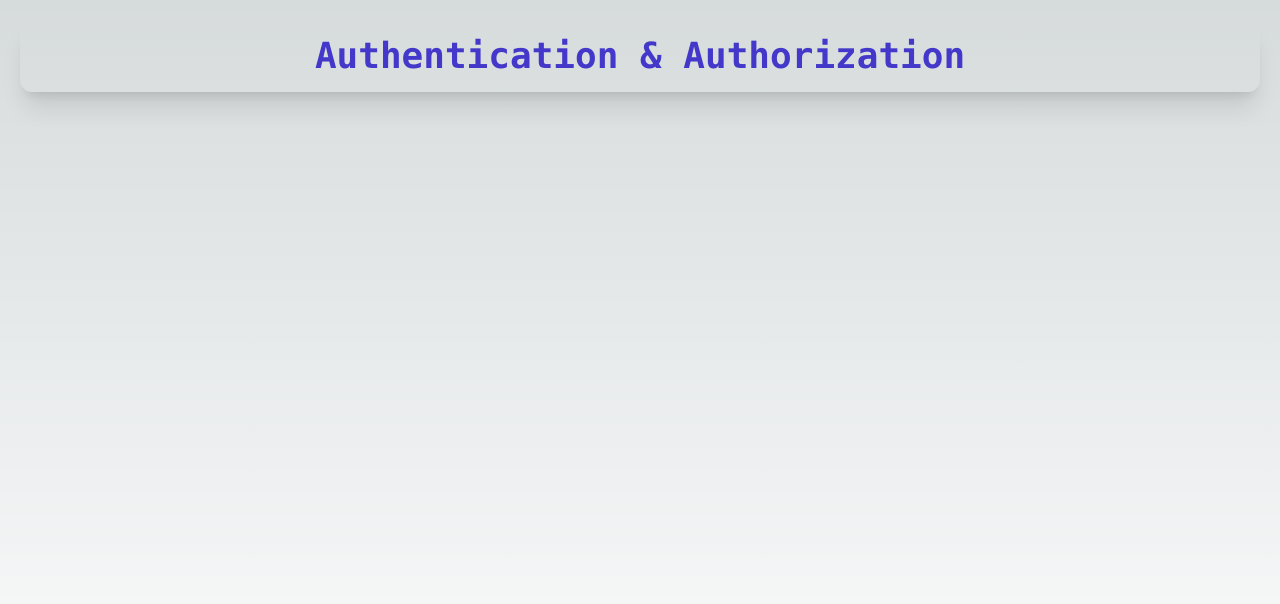
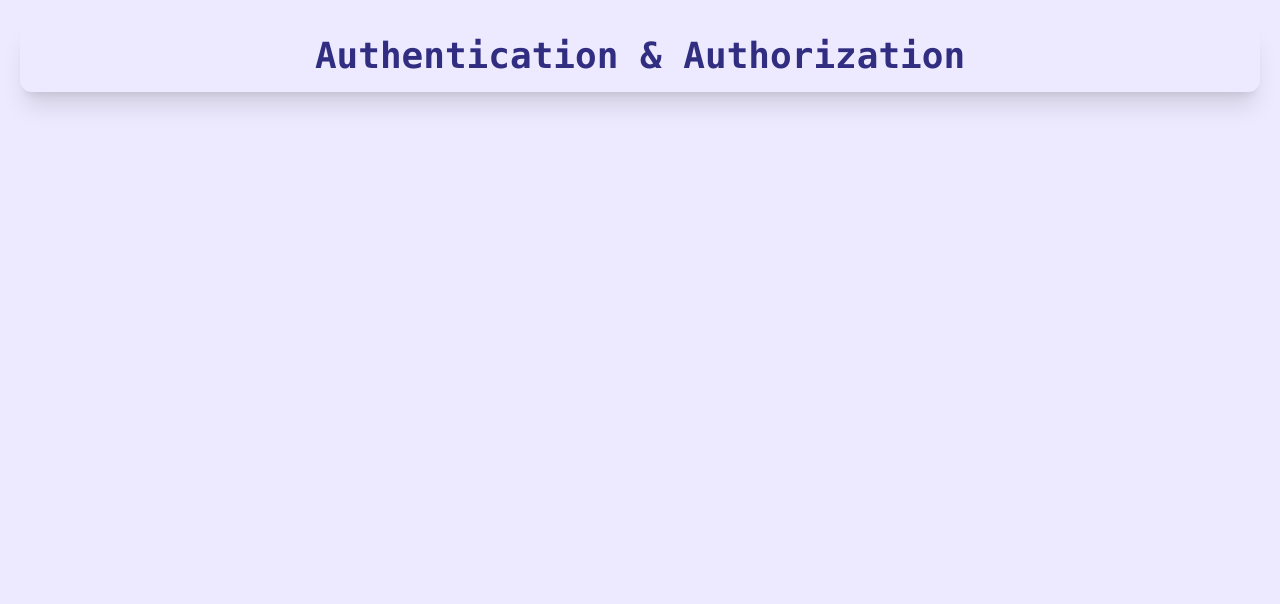
Before and after one commit to hasanashrafi/authentication-next, a Next.js app: page / in a window 1280 px wide. Shown: the top 604 px of the page. Built offline with nearby package versions, Linux system fonts and the light colour scheme.

Commit message:
added content div

```diff
--- a/pages/index.js
+++ b/pages/index.js
@@ -3,12 +3,15 @@
 export default function Home() {
   return (
     <main
-      className={`min-h-screen justify-between p-5 `}
+      className={`min-h-screen bg-violet-100 justify-between p-5 `}
     >
-      <div className="shadow-xl rounded-xl p-4   w-full items-center justify-between font-mono text-sm ">
-        <h2 className="flex w-fit text-4xl text-indigo-700 text-center mx-auto font-semibold">
+      <div className="shadow-xl rounded-xl p-4 w-full items-center justify-between font-mono text-sm ">
+        <h2 className="flex w-fit text-4xl text-indigo-900 text-center mx-auto font-semibold">
           Authentication & Authorization
         </h2>
+
+      </div>
+      <div>
 
       </div>
     </main>
```
